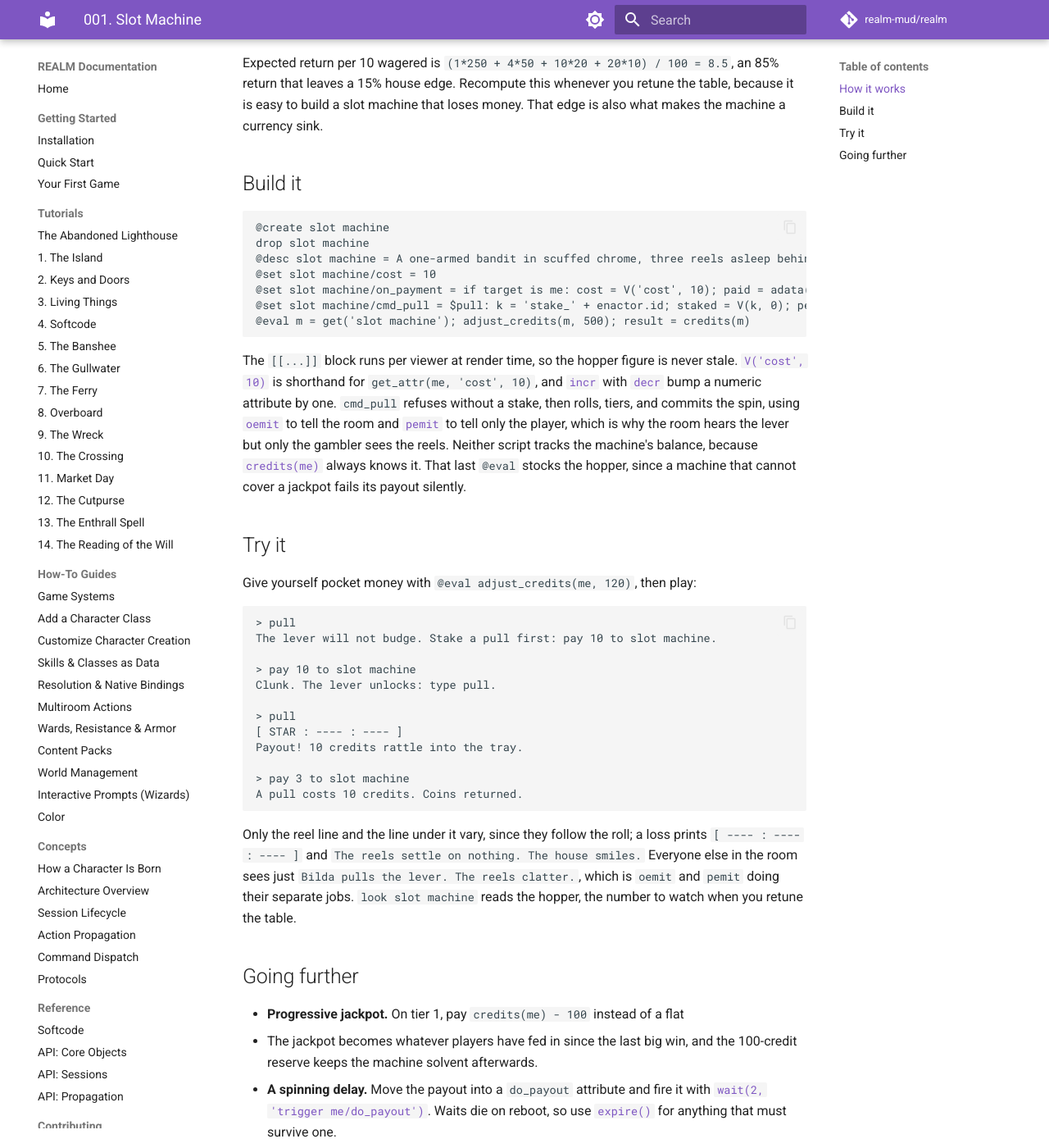
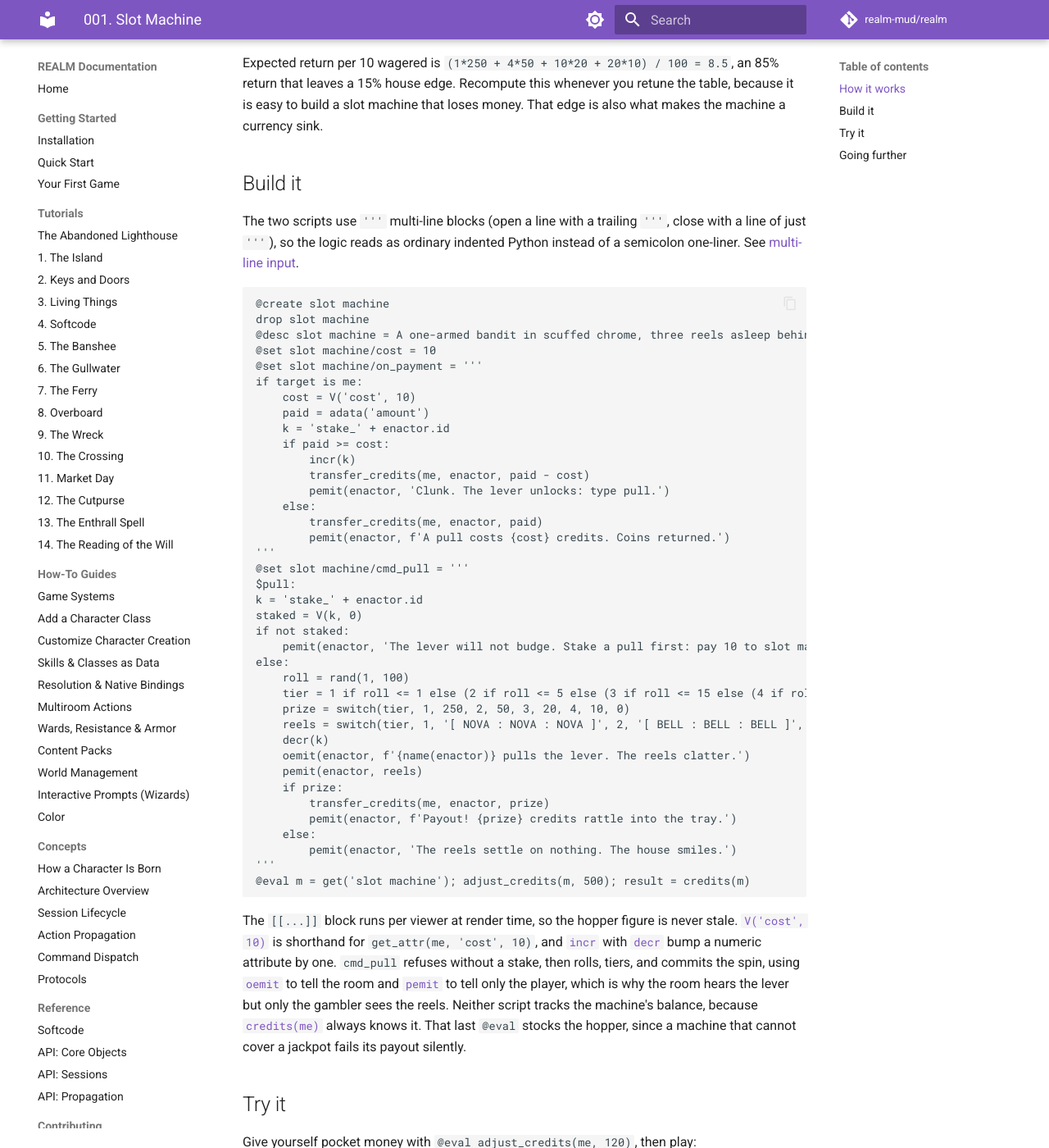
Before and after one commit to count-infinity/realm, an MkDocs documentation site: the page built from docs/showcase/001_slot_machine.md, in a window 1280 px wide and 1400 px high, scrolled down 1136 px. Shown: the whole window at 82% size. Built offline with MkDocs 1.6.1 and Material for MkDocs 9.7.7, drawn with Linux system fonts in a browser that asks for light colours; comment, search, counter and statistics services are not loaded.

Commit message:
001 Change to heredoc style.

````diff
--- a/docs/showcase/001_slot_machine.md
+++ b/docs/showcase/001_slot_machine.md
@@ -59,13 +59,49 @@ edge is also what makes the machine a currency sink.
 
 ## Build it
 
+The two scripts use `'''` multi-line blocks (open a line with a trailing
+`'''`, close with a line of just `'''`), so the logic reads as ordinary
+indented Python instead of a semicolon one-liner. See
+[multi-line input](../guides/world-management.md#multi-line-input-heredocs).
+
 ```text
 @create slot machine
 drop slot machine
 @desc slot machine = A one-armed bandit in scuffed chrome, three reels asleep behind smeared glass. [[result = f'The hopper holds {credits(me)} credits.']]
 @set slot machine/cost = 10
-@set slot machine/on_payment = if target is me: cost = V('cost', 10); paid = adata('amount'); k = 'stake_' + enactor.id; (incr(k), transfer_credits(me, enactor, paid - cost), pemit(enactor, 'Clunk. The lever unlocks: type pull.')) if paid >= cost else (transfer_credits(me, enactor, paid), pemit(enactor, f'A pull costs {cost} credits. Coins returned.'))
-@set slot machine/cmd_pull = $pull: k = 'stake_' + enactor.id; staked = V(k, 0); pemit(enactor, 'The lever will not budge. Stake a pull first: pay 10 to slot machine.') if not staked else None; roll = rand(1, 100); tier = 1 if roll <= 1 else (2 if roll <= 5 else (3 if roll <= 15 else (4 if roll <= 35 else 5))); prize = switch(tier, 1, 250, 2, 50, 3, 20, 4, 10, 0); reels = switch(tier, 1, '[ NOVA : NOVA : NOVA ]', 2, '[ BELL : BELL : BELL ]', 3, '[ STAR : STAR : ---- ]', 4, '[ STAR : ---- : ---- ]', '[ ---- : ---- : ---- ]'); (decr(k), oemit(enactor, f'{name(enactor)} pulls the lever. The reels clatter.'), pemit(enactor, reels), (transfer_credits(me, enactor, prize), pemit(enactor, f'Payout! {prize} credits rattle into the tray.')) if prize else pemit(enactor, 'The reels settle on nothing. The house smiles.')) if staked else None
+@set slot machine/on_payment = '''
+if target is me:
+    cost = V('cost', 10)
+    paid = adata('amount')
+    k = 'stake_' + enactor.id
+    if paid >= cost:
+        incr(k)
+        transfer_credits(me, enactor, paid - cost)
+        pemit(enactor, 'Clunk. The lever unlocks: type pull.')
+    else:
+        transfer_credits(me, enactor, paid)
+        pemit(enactor, f'A pull costs {cost} credits. Coins returned.')
+'''
+@set slot machine/cmd_pull = '''
+$pull:
+k = 'stake_' + enactor.id
+staked = V(k, 0)
+if not staked:
+    pemit(enactor, 'The lever will not budge. Stake a pull first: pay 10 to slot machine.')
+else:
+    roll = rand(1, 100)
+    tier = 1 if roll <= 1 else (2 if roll <= 5 else (3 if roll <= 15 else (4 if roll <= 35 else 5)))
+    prize = switch(tier, 1, 250, 2, 50, 3, 20, 4, 10, 0)
+    reels = switch(tier, 1, '[ NOVA : NOVA : NOVA ]', 2, '[ BELL : BELL : BELL ]', 3, '[ STAR : STAR : ---- ]', 4, '[ STAR : ---- : ---- ]', '[ ---- : ---- : ---- ]')
+    decr(k)
+    oemit(enactor, f'{name(enactor)} pulls the lever. The reels clatter.')
+    pemit(enactor, reels)
+    if prize:
+        transfer_credits(me, enactor, prize)
+        pemit(enactor, f'Payout! {prize} credits rattle into the tray.')
+    else:
+        pemit(enactor, 'The reels settle on nothing. The house smiles.')
+'''
 @eval m = get('slot machine'); adjust_credits(m, 500); result = credits(m)
 ```
 
````
Also changed, not shown: 2 other files.
